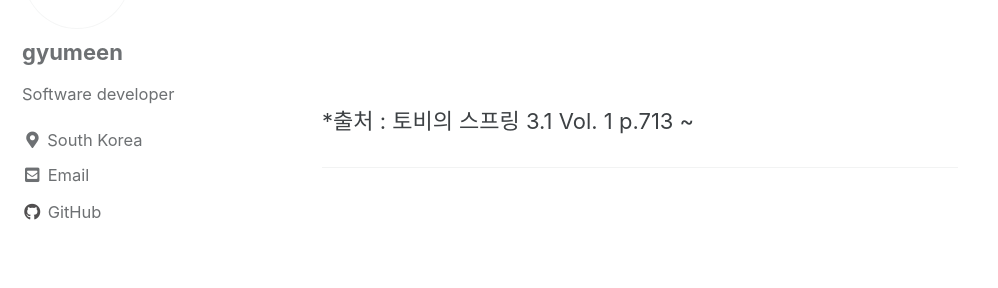
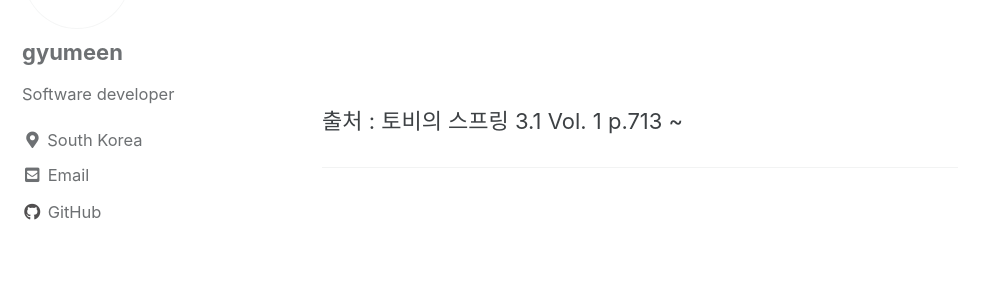
Before and after one commit to gyumeen/gyumeen.github.io, a Jekyll site: the page built from _posts/2021/Spring/2021-01-13-Spring framework - basic.md, in a window 1280 px wide and 900 px high, scrolled down 1938 px. Shown: the part 152-440 px from the top of the window, without its empty margins (0-998 px from the left). Built offline with Jekyll 4.4.1, drawn with Linux system fonts in a browser that asks for light colours; cached includes are drawn as plain includes; comment, search, counter and statistics services are not loaded.

```diff
--- a/_posts/2021/Spring/2021-01-13-Spring framework - basic.md
+++ b/_posts/2021/Spring/2021-01-13-Spring framework - basic.md
@@ -65,7 +65,7 @@ Application 전 영역을 관통하는 일관된 Programming 모델과 핵심
 <br/>
 <br/>
 
-*출처 : 토비의 스프링 3.1 Vol. 1 p.713 ~
+출처 : 토비의 스프링 3.1 Vol. 1 p.713 ~
 
 ----------------------------------------------------------------------------------------------------
 
```
